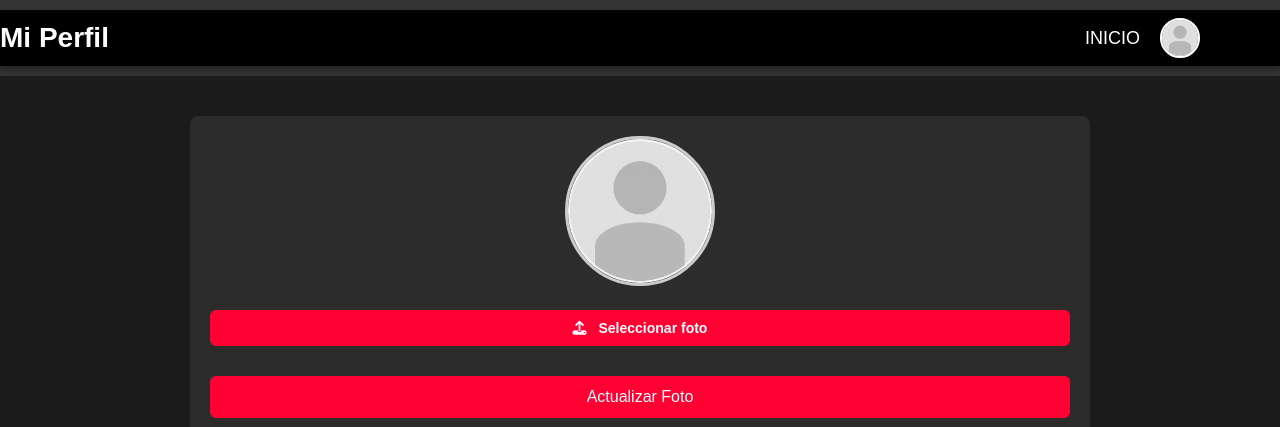
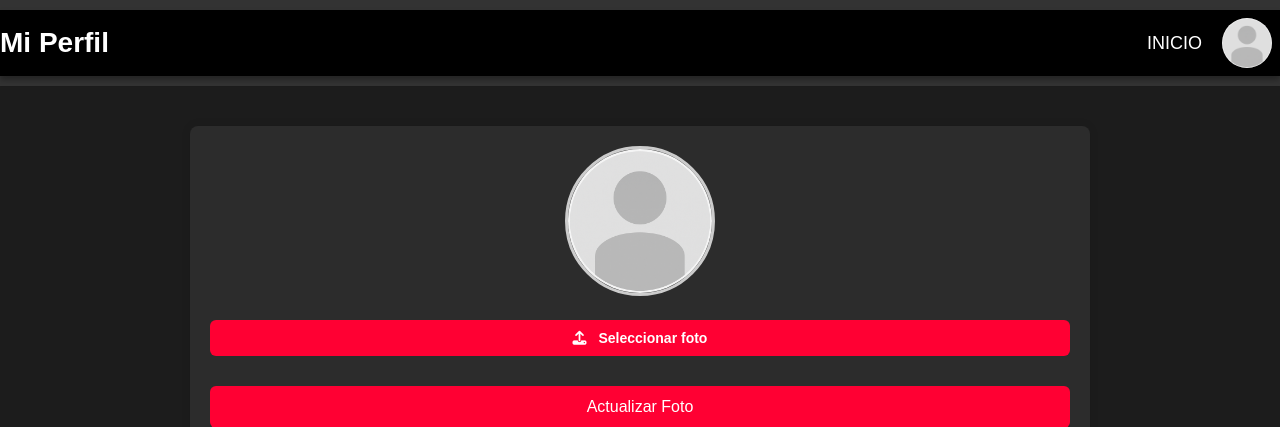
Before and after one commit to Miguel8pp/king-ghost, a Flask app: template templates/mi_perfil.html in a window 1280 px wide. Shown: the top 427 px of the page. Run offline with Flask 3, Linux system fonts and the light colour scheme; the template is opened without the code that fills it, so the values that code supplies are empty; parts of the project's set-up code (start-up, migrations or seed data) failed here and were passed over; some libraries are stand-ins or nearby versions.

Commit message:
algunos errores arreglados

```diff
--- a/static/index.css
+++ b/static/index.css
@@ -41,8 +41,8 @@ h1 {
     display: flex;
     justify-content: space-between;
     align-items: center;
-    background-color: #000; /* Fondo negro */
-    padding: 8px 80px 8px 0;
+    background-color: #000000; /* Fondo negro */
+    padding: 8px 8px 8px 0;
     box-shadow: 0 4px 6px rgba(0, 0, 0, 0.3);
     position: sticky;
     top: 0;
@@ -69,7 +69,7 @@ h1 {
 }
 
 .navbar-menu a {
-    color: #fff; /* Enlaces blancos */
+    color: #ffffff; /* Enlaces blancos */
     text-decoration: none;
     font-size: 18px;
     font-weight: 500;
@@ -85,14 +85,12 @@ h1 {
     background-color: #333333;
     color: #fff;
     border: none;
-    padding: 12px;
-    font-size: 18px;
     border-radius: 50%;
     display: flex;
     justify-content: center;
     align-items: center;
-    width: 40px;
-    height: 40px;
+    width: 50px;
+    height: 50px;
     cursor: pointer;
     transition: background-color 0.3s ease-in-out;
 }
@@ -379,9 +377,8 @@ table tr:hover {
 }
 
 .navbar-profile-pic {
-    width: 40px;
-    height: 40px;
+    width: 50px;
+    height: 50px;
     border-radius: 50%;
     object-fit: cover;
-    border: 2px solid #fff;
 }
--- a/static/perfil.css
+++ b/static/perfil.css
@@ -256,7 +256,6 @@ input[readonly] {
     height: 35px;
     border-radius: 50%;
     object-fit: cover;
-    border: 2px solid #fff;
 }
 
 .order-btn {
```
Also changed, not shown: templates/mov.html (+1 -7 lines).
